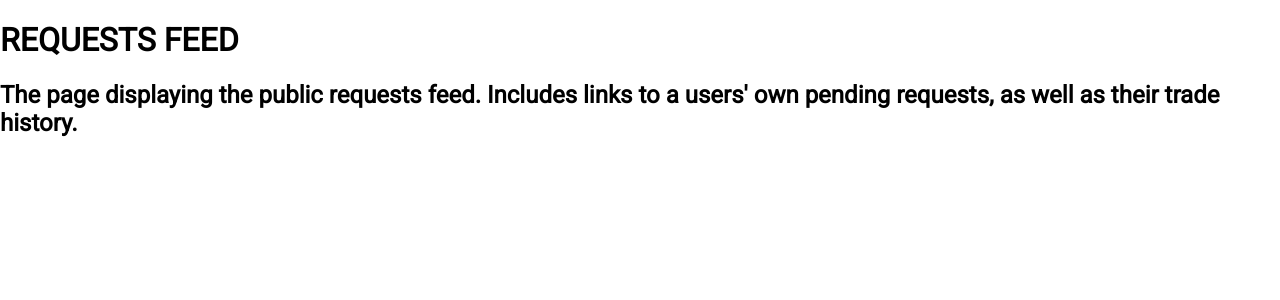
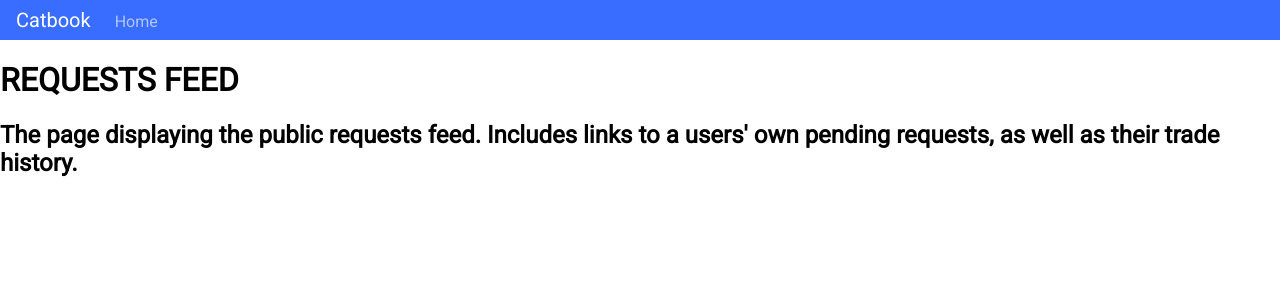
Before and after one commit to kevinsunchen/musicards, a React app: page /requests in a window 1280 px wide. Shown: the top 300 px of the page. Built offline with nearby package versions, Linux system fonts and the light colour scheme; no server answers; the HTML template or start-up script is replaced by a standard one.

Commit message:
fixed profile stuff, added navbar

```diff
--- a/client/src/components/App.js
+++ b/client/src/components/App.js
@@ -1,5 +1,6 @@
 import React, { Component } from "react";
-import { navigate, Router } from "@reach/router";
+import { navigate, Router, Match } from "@reach/router";
+import NavBar from "./modules/NavBar.js";
 import Home from "./pages/Home.js";
 import RequestFeed from "./pages/RequestFeed.js";
 import Deck from "./pages/Deck.js";
@@ -54,6 +55,17 @@
     return (
       <>
         {console.log("Logged in?", this.state.userId)}
+        <Match path="/">
+          {props =>
+            props.match ? (
+              <></>
+            ) : (
+              <NavBar
+                userId={this.state.userId}
+              />
+            )
+          }
+        </Match>
         <Router>
           <Home path="/" userId={this.state.userId} />
           <RequestFeed path="/requests" userId={this.state.userId} />
--- /dev/null
+++ b/client/src/components/modules/NavBar.css
@@ -0,0 +1,32 @@
+.NavBar-container {
+    padding: var(--s) var(--m);
+    background-color: var(--primary);
+  }
+
+  .NavBar-title {
+    color: var(--white);
+    font-size: 20px;
+  }
+
+  .NavBar-linkContainer {
+    margin-left: var(--l);
+  }
+
+  .NavBar-link,
+  .NavBar-link:visited {
+    color: var(--white);
+    opacity: 0.6;
+    text-decoration: none;
+  }
+
+  .NavBar-link:hover {
+    opacity: 0.8;
+  }
+
+  .NavBar-link.NavBar-login {
+    opacity: 1;
+  }
+
+  .NavBar-link + .NavBar-link {
+    margin-left: var(--m);
+  }
--- /dev/null
+++ b/client/src/components/modules/NavBar.js
@@ -0,0 +1,33 @@
+import React, { Component } from "react";
+import { Link } from "@reach/router";
+
+import "./NavBar.css";
+
+/**
+ * The navigation bar at the top of all pages. Takes no props.
+ */
+class NavBar extends Component {
+  constructor(props) {
+    super(props);
+  }
+
+  render() {
+    return (
+      <nav className="NavBar-container">
+        <div className="NavBar-title u-inlineBlock">Catbook</div>
+        <div className="NavBar-linkContainer u-inlineBlock">
+          <Link to="/" className="NavBar-link">
+            Home
+          </Link>
+          {this.props.userId && (
+            <Link to={`/profile/${this.props.userId}`} className="NavBar-link">
+              Profile
+            </Link>
+          )}
+        </div>
+      </nav>
+    );
+  }
+}
+
+export default NavBar;
--- a/client/src/components/pages/Profile.js
+++ b/client/src/components/pages/Profile.js
@@ -17,10 +17,11 @@
     };
   }
 
-  componentDidMount() {
-    // remember -- api calls go here!
-    console.log("Mounting -- profileId prop:", this.props.profileId, ", userId prop:", this.props.userId);
+  updateViewingUser() {
     get(`/api/user`, { userid: this.props.profileId }).then((user) => this.setState({ viewingUser: user }));
+  }
+
+  updateLoggedInUser() {
     get("/api/whoami").then((user) => {
       if (user._id) {
         // they are registed in the database, and currently logged in.
@@ -29,11 +30,24 @@
     });
   }
 
+  componentDidMount() {
+    // remember -- api calls go here!
+    console.log("Mounting -- profileId prop:", this.props.profileId, ", userId prop:", this.props.userId);
+    this.updateViewingUser();
+    this.updateLoggedInUser();
+  }
+
   render() {
     console.log("userId:", this.props.userId, "loggedInUser:", this.state.loggedInUser, "viewingUser:", this.state.viewingUser)
     if (!this.state.viewingUser) {
       return <div> Loading! </div>;
     }
+    else if (this.state.viewingUser._id !== this.props.profileId) {
+      this.state.viewingUser = undefined;
+      this.updateViewingUser();
+      return <div> Loading! </div>
+    }
+    else {
       return (
         <>
           {console.log("1) On a profile page, userId prop:", this.props.userId)}
@@ -45,18 +59,16 @@
           {(this.state.loggedInUser) ? (
             <>
               <p>Currently logged in as user <strong>{this.state.loggedInUser.name}</strong>, who has ID <strong>{this.props.userId}</strong>.</p>
-            {(this.state.loggedInUser._id === this.state.viewingUser._id) ? (
+              {(this.state.loggedInUser._id === this.state.viewingUser._id) && (
                 <button onClick={this.props.handleLogout}>logout</button>
-            ) : (
-              <><p>This is someone else's profile! Enjoy your stay :)</p></>
               )}
             </>
           ) : (<p>Not logged in.</p>)
           }
-
         </>
       );
     }
   }
+}
 
 export default Profile;
```
Lines whose indentation alone changed are shown as unchanged.
